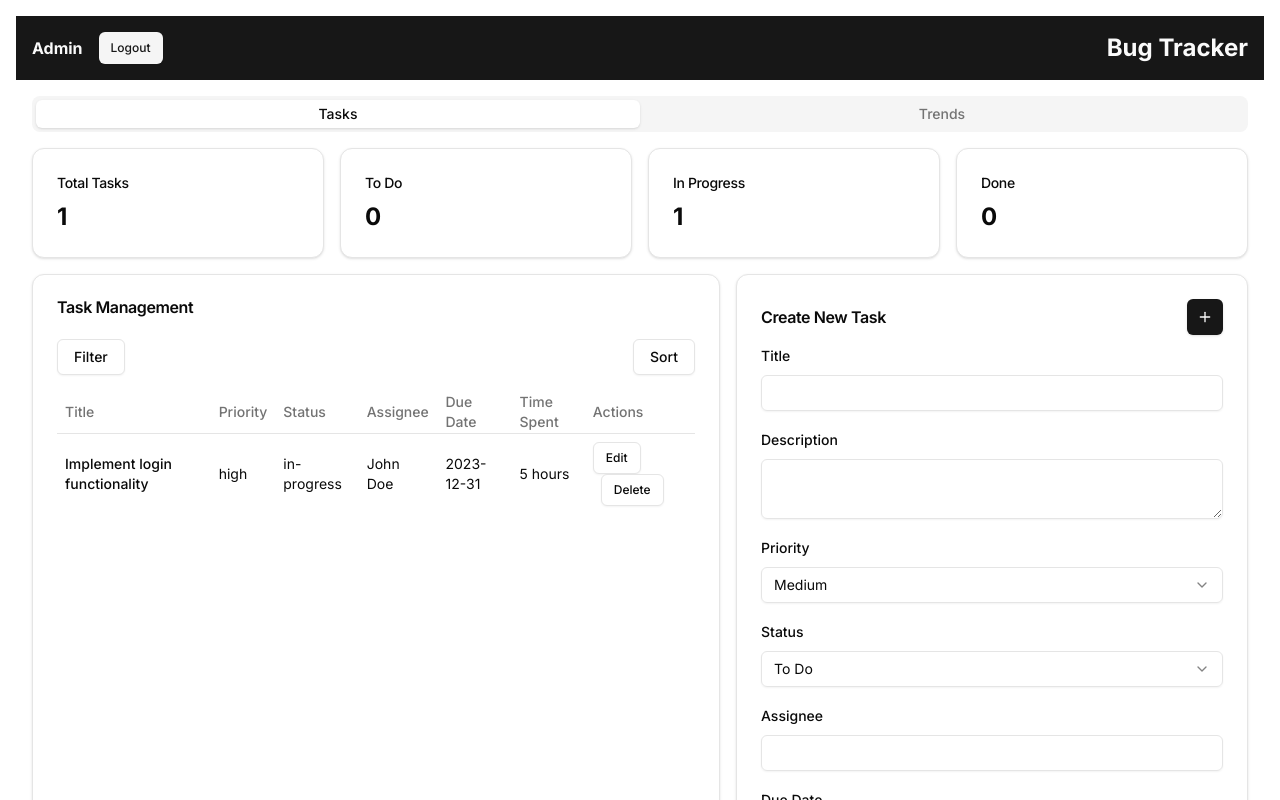
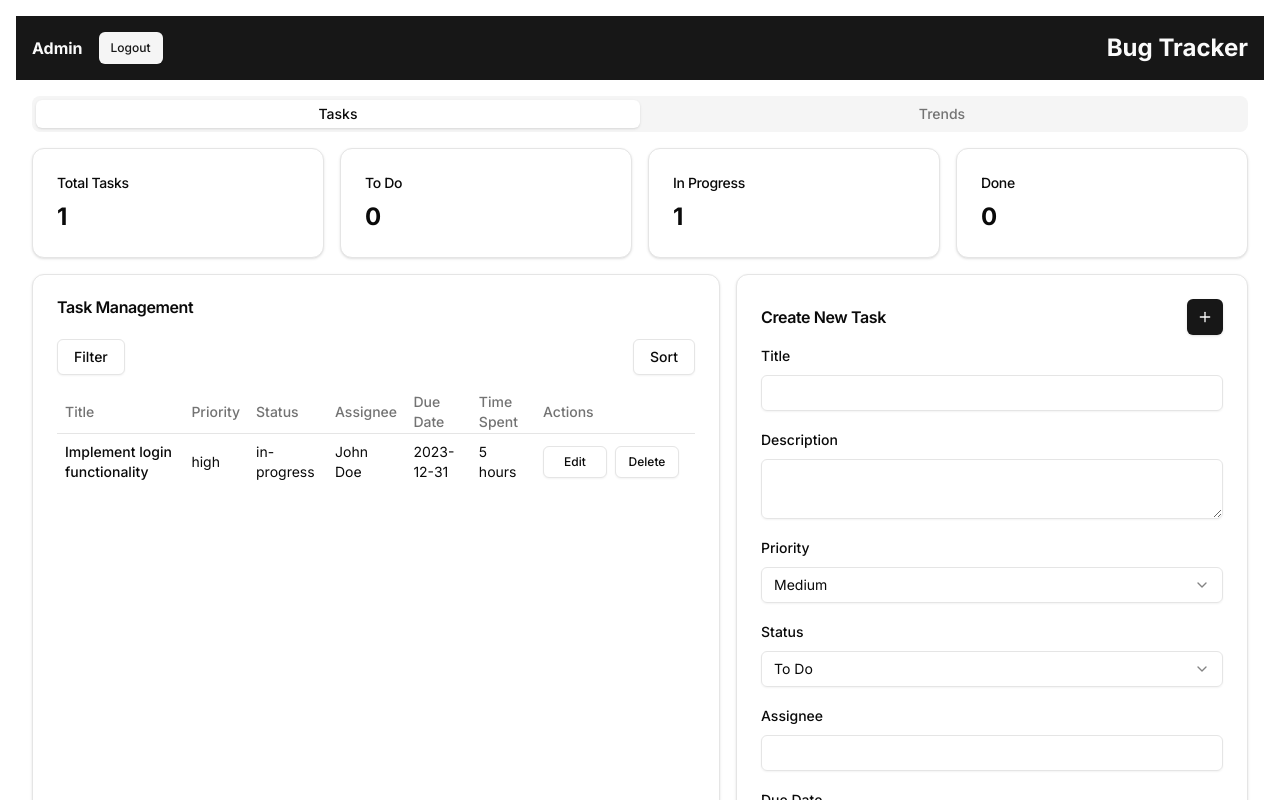
Before and after one commit to ShantanuK86/bugtracker, a Next.js app: page /dashboard in a window 1280 px wide. Shown: the top 800 px of the page. Built offline with nearby package versions, Linux system fonts and the light colour scheme.

Commit message:
minor fixes

```diff
--- a/components/TaskList.tsx
+++ b/components/TaskList.tsx
@@ -145,7 +145,7 @@ export default function TaskList({ tasks, updateTask, deleteTask }: TaskListProp
             <TableHead>Assignee</TableHead>
             <TableHead>Due Date</TableHead>
             <TableHead>Time Spent</TableHead>
-            <TableHead>Actions</TableHead>
+            <TableHead className="w-[160px]">Actions</TableHead>
           </TableRow>
         </TableHeader>
         <TableBody>
@@ -158,20 +158,50 @@ export default function TaskList({ tasks, updateTask, deleteTask }: TaskListProp
               <TableCell>{task.dueDate}</TableCell>
               <TableCell>{task.timeSpent} hours</TableCell>
               <TableCell>
-                <Dialog open={isEditDialogOpen} onOpenChange={setIsEditDialogOpen}>
-                  <DialogTrigger asChild>
-                    <Button variant="outline" size="sm" onClick={() => handleEdit(task)}>
+                <div className="flex space-x-2">
+                  <Button
+                    variant="outline"
+                    size="sm"
+                    className="w-16"
+                    onClick={() => handleEdit(task)}
+                  >
                     Edit
                   </Button>
-                  </DialogTrigger>
-                  <DialogContent className="sm:max-w-[425px] bg-background" style={{
-                    position: 'fixed',
-                    top: '50%',
-                    left: '50%',
-                    transform: 'translate(-50%, -50%)',
-                    zIndex: 50,
-                    boxShadow: '0 0 10px rgba(0, 0, 0, 0.1)'
-                  }}>
+                  <AlertDialog>
+                    <AlertDialogTrigger asChild>
+                      <Button
+                        variant="outline"
+                        size="sm"
+                        className="w-16"
+                      >
+                        Delete
+                      </Button>
+                    </AlertDialogTrigger>
+                    <AlertDialogContent className="bg-background">
+                      <AlertDialogHeader>
+                        <AlertDialogTitle>Are you absolutely sure?</AlertDialogTitle>
+                        <AlertDialogDescription>
+                          This action cannot be undone. This will permanently delete the task.
+                        </AlertDialogDescription>
+                      </AlertDialogHeader>
+                      <AlertDialogFooter>
+                        <AlertDialogCancel>Cancel</AlertDialogCancel>
+                        <AlertDialogAction onClick={() => handleDelete(task.id)}>
+                          Delete
+                        </AlertDialogAction>
+                      </AlertDialogFooter>
+                    </AlertDialogContent>
+                  </AlertDialog>
+                </div>
+              </TableCell>
+            </TableRow>
+          ))}
+        </TableBody>
+      </Table>
+
+      {/* Edit Dialog moved outside the table */}
+      <Dialog open={isEditDialogOpen} onOpenChange={setIsEditDialogOpen}>
+        <DialogContent className="sm:max-w-[425px] bg-background">
           <DialogHeader>
             <DialogTitle>Edit Task</DialogTitle>
             <DialogDescription>
@@ -282,32 +312,6 @@ export default function TaskList({ tasks, updateTask, deleteTask }: TaskListProp
           </DialogFooter>
         </DialogContent>
       </Dialog>
-                <AlertDialog>
-                  <AlertDialogTrigger asChild>
-                    <Button variant="outline" size="sm" className="ml-2">
-                      Delete
-                    </Button>
-                  </AlertDialogTrigger>
-                  <AlertDialogContent>
-                    <AlertDialogHeader>
-                      <AlertDialogTitle>Are you absolutely sure?</AlertDialogTitle>
-                      <AlertDialogDescription>
-                        This action cannot be undone. This will permanently delete the task.
-                      </AlertDialogDescription>
-                    </AlertDialogHeader>
-                    <AlertDialogFooter>
-                      <AlertDialogCancel>Cancel</AlertDialogCancel>
-                      <AlertDialogAction onClick={() => handleDelete(task.id)}>
-                        Delete
-                      </AlertDialogAction>
-                    </AlertDialogFooter>
-                  </AlertDialogContent>
-                </AlertDialog>
-              </TableCell>
-            </TableRow>
-          ))}
-        </TableBody>
-      </Table>
     </div>
   )
 }
```
Lines whose indentation alone changed are shown as unchanged.
